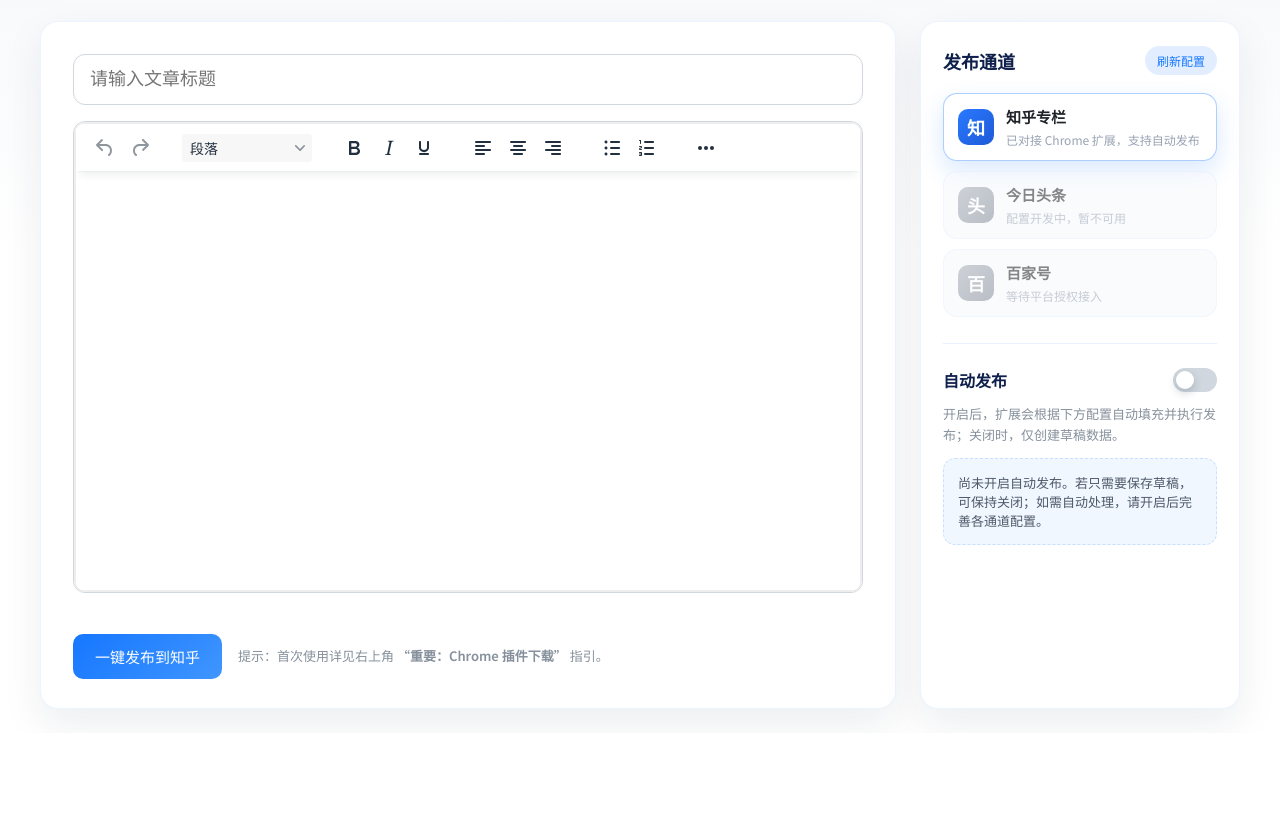
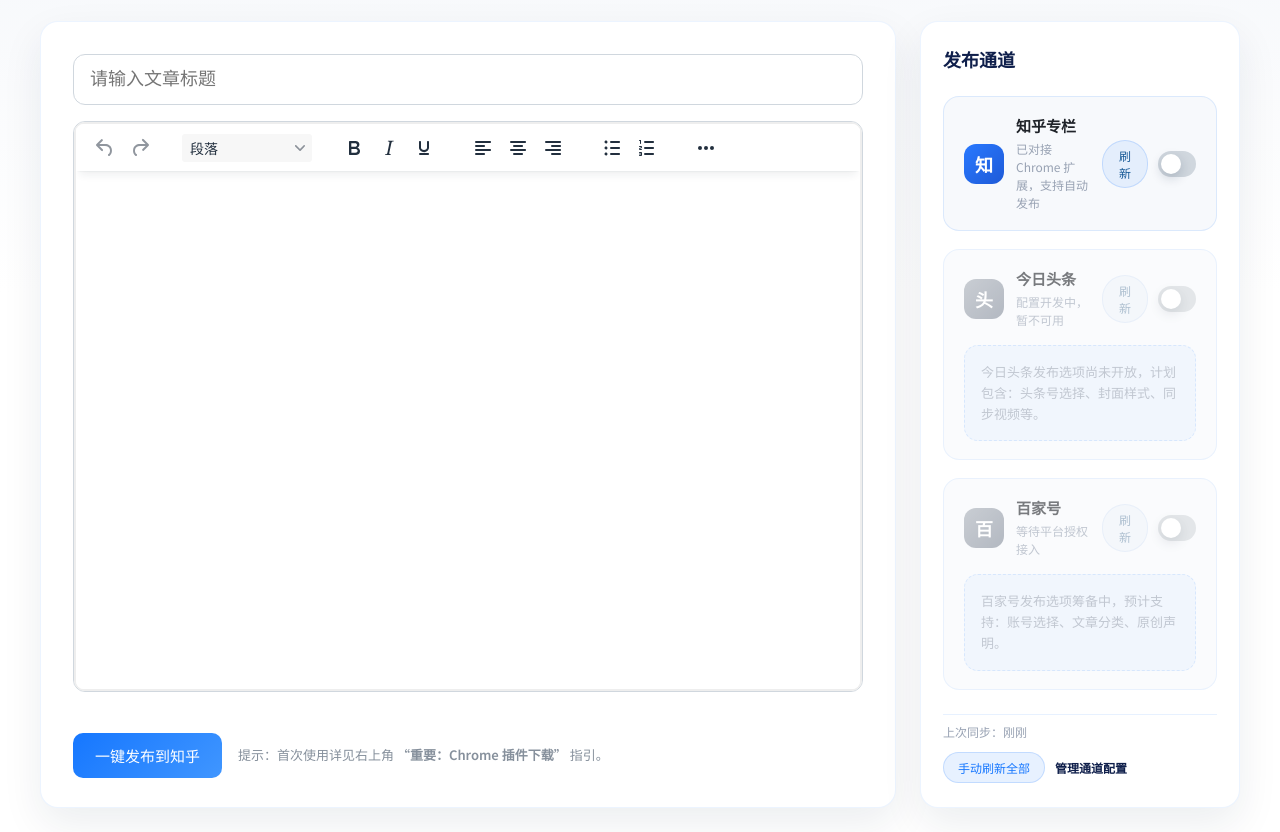
Before and after one commit to xiaohuAI319/aifa-publisher, a browser extension: page editor/index.html in a window 1280 px wide. Shown: the part 67-899 px from the top of the page. Before the commit the page ends 800 px from the top, so only its background shows below. Drawn offline with Linux system fonts and the light colour scheme.

Commit message:
feature: redesign channel sidebar cards and interactions

```diff
--- a/editor/index.html
+++ b/editor/index.html
@@ -159,12 +159,14 @@
     }
     .publish-sidebar {
       padding: 24px 22px;
-      gap: 18px;
+      display: flex;
+      flex-direction: column;
+      gap: 24px;
       position: relative;
     }
     .sidebar-header {
       display: flex;
-      align-items: center;
+      align-items: flex-start;
       justify-content: space-between;
       gap: 12px;
     }
@@ -174,59 +176,61 @@
       font-weight: 600;
       color: #0f1f4b;
     }
-    .sidebar-header button {
-      border: none;
-      background: rgba(22, 119, 255, 0.12);
-      color: #1677ff;
-      border-radius: 999px;
-      padding: 6px 12px;
-      font-size: 12px;
-      cursor: pointer;
-      display: inline-flex;
-      align-items: center;
-      gap: 4px;
-    }
-    .sidebar-header button:hover {
-      background: rgba(22, 119, 255, 0.2);
-    }
     .channel-list {
       list-style: none;
       padding: 0;
       margin: 0;
       display: flex;
       flex-direction: column;
-      gap: 10px;
+      gap: 18px;
     }
-    .channel-item {
+    .channel-card {
+      display: flex;
+      flex-direction: column;
+      gap: 16px;
+      padding: 18px 20px;
+      border-radius: 16px;
+      border: 1px solid rgba(22, 119, 255, 0.12);
+      background: #f7f9fc;
+      transition: border-color 0.2s ease, background 0.2s ease, box-shadow 0.2s ease;
+    }
+    .channel-card.is-expanded {
+      border-color: rgba(22, 119, 255, 0.32);
+      background: #ffffff;
+      box-shadow: 0 14px 32px rgba(22, 119, 255, 0.12);
+    }
+    .channel-card[data-disabled="true"] {
+      opacity: 0.6;
+      cursor: not-allowed;
+    }
+    .channel-card[data-disabled="true"] .channel-toggle,
+    .channel-card[data-disabled="true"] .channel-refresh {
+      pointer-events: none;
+      filter: grayscale(0.3);
+    }
+    .channel-card__header {
+      display: flex;
+      align-items: center;
+      justify-content: space-between;
+      gap: 12px;
+    }
+    .channel-card__info {
       display: flex;
       align-items: center;
       gap: 12px;
-      padding: 12px 14px;
-      border-radius: 14px;
-      border: 1px solid rgba(22, 119, 255, 0.08);
-      background: #f7f9fc;
-      cursor: pointer;
-      transition: border-color 0.2s ease, box-shadow 0.2s ease;
-    }
-    .channel-item.is-active {
-      border-color: rgba(22, 119, 255, 0.35);
-      box-shadow: 0 10px 24px rgba(22, 119, 255, 0.16);
-      background: #ffffff;
-    }
-    .channel-item.is-disabled {
-      cursor: not-allowed;
-      opacity: 0.55;
+      min-width: 0;
     }
     .channel-icon {
-      width: 36px;
-      height: 36px;
-      border-radius: 10px;
+      width: 40px;
+      height: 40px;
+      border-radius: 12px;
       display: inline-flex;
       align-items: center;
       justify-content: center;
       font-size: 18px;
       font-weight: 600;
       color: #ffffff;
+      flex-shrink: 0;
     }
     .channel-icon--zhihu { background: linear-gradient(135deg, #2979ff, #1e5ad7); }
     .channel-icon--placeholder { background: linear-gradient(135deg, #a6adb7, #818a99); }
@@ -234,6 +238,7 @@
       display: flex;
       flex-direction: column;
       gap: 4px;
+      min-width: 0;
     }
     .channel-name {
       font-size: 15px;
@@ -243,117 +248,93 @@
     .channel-desc {
       font-size: 12px;
       color: #98a2b3;
+      line-height: 1.5;
     }
-    .sidebar-divider {
-      height: 1px;
-      margin: 8px 0 6px;
-      background: rgba(22, 119, 255, 0.1);
-    }
-    .auto-publish-section {
-      display: flex;
-      flex-direction: column;
-      gap: 12px;
-    }
-    .section-header {
+    .channel-card__actions {
       display: flex;
       align-items: center;
-      justify-content: space-between;
-      gap: 12px;
+      gap: 10px;
     }
-    .section-header h3 {
-      margin: 0;
-      font-size: 16px;
-      font-weight: 600;
+    .channel-refresh {
+      border: 1px solid rgba(22, 119, 255, 0.18);
+      background: rgba(22, 119, 255, 0.08);
+      color: #165996;
+      border-radius: 999px;
+      padding: 6px 12px;
+      font-size: 12px;
+      font-weight: 500;
+      cursor: pointer;
+      display: inline-flex;
+      align-items: center;
+      gap: 6px;
+      transition: background 0.2s ease, color 0.2s ease, border-color 0.2s ease;
+    }
+    .channel-refresh:hover:not([disabled]) {
+      background: rgba(22, 119, 255, 0.16);
+      border-color: rgba(22, 119, 255, 0.35);
       color: #0f1f4b;
     }
-    .section-description {
-      margin: 0;
-      font-size: 13px;
-      color: #86909c;
-      line-height: 1.6;
+    .channel-refresh[disabled] {
+      opacity: 0.6;
+      cursor: wait;
     }
-    .switch {
+    .channel-toggle {
       position: relative;
       display: inline-flex;
-      width: 44px;
-      height: 24px;
+      width: 46px;
+      height: 26px;
     }
-    .switch input {
+    .channel-toggle input {
       opacity: 0;
       width: 0;
       height: 0;
     }
-    .slider {
+    .toggle-slider {
       position: absolute;
-      cursor: pointer;
       inset: 0;
       background: #d0d7de;
       border-radius: 999px;
       transition: background 0.2s ease;
+      cursor: pointer;
     }
-    .slider::before {
+    .toggle-slider::before {
       content: '';
       position: absolute;
-      height: 18px;
-      width: 18px;
+      height: 20px;
+      width: 20px;
       left: 3px;
       top: 3px;
       background: #ffffff;
       border-radius: 50%;
       transition: transform 0.2s ease;
-      box-shadow: 0 4px 10px rgba(15, 37, 64, 0.2);
+      box-shadow: 0 4px 12px rgba(15, 37, 64, 0.2);
     }
-    .switch input:checked + .slider {
+    .channel-toggle input:checked + .toggle-slider {
       background: linear-gradient(135deg, #1677ff, #4096ff);
     }
-    .switch input:checked + .slider::before {
+    .channel-toggle input:checked + .toggle-slider::before {
       transform: translateX(20px);
     }
-    .auto-publish-placeholder,
-    .auto-publish-body {
-      border: 1px dashed rgba(22, 119, 255, 0.18);
-      border-radius: 12px;
-      padding: 14px;
-      font-size: 13px;
-      color: #4e5969;
-      background: rgba(22, 119, 255, 0.06);
-    }
-    .auto-publish-body {
-      display: flex;
-      flex-direction: column;
-      gap: 16px;
-    }
-    .auto-publish-body[hidden] { display: none; }
-    .auto-publish-placeholder[hidden] { display: none; }
-    .channel-config {
-      border: 1px solid rgba(22, 119, 255, 0.12);
-      border-radius: 12px;
-      padding: 14px;
+    .channel-body {
+      border: 1px solid rgba(22, 119, 255, 0.14);
+      border-radius: 14px;
+      padding: 16px;
       background: #ffffff;
       display: flex;
       flex-direction: column;
-      gap: 12px;
+      gap: 14px;
     }
-    .channel-config[hidden] { display: none; }
-    .channel-config header {
-      display: flex;
-      align-items: center;
-      justify-content: space-between;
-      gap: 12px;
+    .channel-body[hidden] {
+      display: none;
     }
-    .channel-config header h4 {
-      margin: 0;
-      font-size: 15px;
-      font-weight: 600;
-      color: #1f2329;
-    }
-    .channel-config header span {
-      font-size: 12px;
-      color: #52c41a;
-      background: rgba(82, 196, 26, 0.15);
-      border-radius: 999px;
-      padding: 2px 8px;
-      font-weight: 600;
+    .channel-placeholder {
+      border: 1px dashed rgba(22, 119, 255, 0.2);
+      border-radius: 14px;
+      padding: 16px;
+      background: rgba(22, 119, 255, 0.06);
+      color: #98a2b3;
+      font-size: 13px;
+      line-height: 1.6;
     }
     .config-field {
       display: flex;
@@ -385,11 +366,46 @@
       border-color: rgba(22, 119, 255, 0.5);
       box-shadow: 0 0 0 4px rgba(22, 119, 255, 0.16);
     }
-    .channel-config--placeholder {
-      border-style: dashed;
+    .sidebar-footer {
+      margin-top: auto;
+      display: flex;
+      flex-direction: column;
+      gap: 12px;
+      padding-top: 8px;
+      border-top: 1px solid rgba(22, 119, 255, 0.1);
+    }
+    .sidebar-meta {
+      font-size: 12px;
       color: #98a2b3;
-      font-size: 13px;
-      line-height: 1.6;
+    }
+    .sidebar-footer-actions {
+      display: flex;
+      flex-wrap: wrap;
+      gap: 10px;
+      align-items: center;
+    }
+    .sidebar-footer-actions button {
+      border: 1px solid rgba(22, 119, 255, 0.18);
+      background: rgba(22, 119, 255, 0.1);
+      color: #1677ff;
+      border-radius: 999px;
+      padding: 6px 14px;
+      font-size: 12px;
+      cursor: pointer;
+      transition: background 0.2s ease, border-color 0.2s ease;
+    }
+    .sidebar-footer-actions button:hover {
+      background: rgba(22, 119, 255, 0.16);
+      border-color: rgba(22, 119, 255, 0.35);
+    }
+    .sidebar-footer-actions a {
+      font-size: 12px;
+      color: #0f1f4b;
+      text-decoration: none;
+      font-weight: 600;
+    }
+    .sidebar-footer-actions a:hover {
+      text-decoration: underline;
     }
     @media (max-width: 1024px) {
       .workspace {
@@ -432,54 +448,26 @@
       <aside class="panel publish-sidebar">
         <div class="sidebar-header">
           <h2>发布通道</h2>
-          <button type="button" id="refreshChannels">
-            <span>刷新配置</span>
-          </button>
         </div>
         <ul class="channel-list" id="channelList">
-          <li class="channel-item is-active" data-channel="zhihu">
+          <li class="channel-card" data-channel="zhihu">
+            <div class="channel-card__header">
+              <div class="channel-card__info">
                 <div class="channel-icon channel-icon--zhihu">知</div>
                 <div class="channel-meta">
                   <span class="channel-name">知乎专栏</span>
                   <span class="channel-desc">已对接 Chrome 扩展，支持自动发布</span>
                 </div>
-          </li>
-          <li class="channel-item is-disabled" data-channel="toutiao" data-disabled="true">
-            <div class="channel-icon channel-icon--placeholder">头</div>
-            <div class="channel-meta">
-              <span class="channel-name">今日头条</span>
-              <span class="channel-desc">配置开发中，暂不可用</span>
               </div>
-          </li>
-          <li class="channel-item is-disabled" data-channel="baijia" data-disabled="true">
-            <div class="channel-icon channel-icon--placeholder">百</div>
-            <div class="channel-meta">
-              <span class="channel-name">百家号</span>
-              <span class="channel-desc">等待平台授权接入</span>
-            </div>
-          </li>
-        </ul>
-        <div class="sidebar-divider"></div>
-        <section class="auto-publish-section">
-          <div class="section-header">
-            <h3>自动发布</h3>
-            <label class="switch">
-              <input type="checkbox" id="autoPublish" />
-              <span class="slider"></span>
+              <div class="channel-card__actions">
+                <button type="button" class="channel-refresh" data-channel="zhihu">刷新</button>
+                <label class="channel-toggle">
+                  <input type="checkbox" class="channel-toggle-input" data-channel="zhihu" />
+                  <span class="toggle-slider"></span>
                 </label>
               </div>
-          <p class="section-description">
-            开启后，扩展会根据下方配置自动填充并执行发布；关闭时，仅创建草稿数据。
-          </p>
-          <div class="auto-publish-placeholder" id="autoPublishPlaceholder">
-            尚未开启自动发布。若只需要保存草稿，可保持关闭；如需自动处理，请开启后完善各通道配置。
             </div>
-          <div class="auto-publish-body" id="autoPublishBody" hidden>
-            <div class="channel-config" data-channel="zhihu">
-              <header>
-                <h4>知乎专栏</h4>
-                <span>已启用</span>
-              </header>
+            <div class="channel-body" data-channel="zhihu" hidden>
               <div class="config-field">
                 <label for="zhihuAccountSelect">发布账号</label>
                 <select id="zhihuAccountSelect">
@@ -496,14 +484,57 @@
                 <input id="zhihuTags" placeholder="例如：AI写作, 发布助手" />
               </div>
             </div>
-            <div class="channel-config channel-config--placeholder" data-channel="toutiao" hidden>
+          </li>
+          <li class="channel-card" data-channel="toutiao" data-disabled="true">
+            <div class="channel-card__header">
+              <div class="channel-card__info">
+                <div class="channel-icon channel-icon--placeholder">头</div>
+                <div class="channel-meta">
+                  <span class="channel-name">今日头条</span>
+                  <span class="channel-desc">配置开发中，暂不可用</span>
+                </div>
+              </div>
+              <div class="channel-card__actions">
+                <button type="button" class="channel-refresh" data-channel="toutiao" disabled>刷新</button>
+                <label class="channel-toggle">
+                  <input type="checkbox" class="channel-toggle-input" data-channel="toutiao" disabled />
+                  <span class="toggle-slider"></span>
+                </label>
+              </div>
+            </div>
+            <div class="channel-placeholder">
               今日头条发布选项尚未开放，计划包含：头条号选择、封面样式、同步视频等。
             </div>
-            <div class="channel-config channel-config--placeholder" data-channel="baijia" hidden>
+          </li>
+          <li class="channel-card" data-channel="baijia" data-disabled="true">
+            <div class="channel-card__header">
+              <div class="channel-card__info">
+                <div class="channel-icon channel-icon--placeholder">百</div>
+                <div class="channel-meta">
+                  <span class="channel-name">百家号</span>
+                  <span class="channel-desc">等待平台授权接入</span>
+                </div>
+              </div>
+              <div class="channel-card__actions">
+                <button type="button" class="channel-refresh" data-channel="baijia" disabled>刷新</button>
+                <label class="channel-toggle">
+                  <input type="checkbox" class="channel-toggle-input" data-channel="baijia" disabled />
+                  <span class="toggle-slider"></span>
+                </label>
+              </div>
+            </div>
+            <div class="channel-placeholder">
               百家号发布选项筹备中，预计支持：账号选择、文章分类、原创声明。
             </div>
+          </li>
+        </ul>
+        <div class="sidebar-footer">
+          <div class="sidebar-meta" id="sidebarMeta">上次同步：--</div>
+          <div class="sidebar-footer-actions">
+            <button type="button" id="refreshAllChannels">手动刷新全部</button>
+            <a href="https://supabase.com/dashboard" target="_blank" rel="noopener noreferrer">管理通道配置</a>
           </div>
-        </section>
+        </div>
       </aside>
     </div>
   </div>
@@ -671,54 +702,69 @@
     });
 
     // --- Sidebar UI interactions ---
-    const channelItems = Array.from(document.querySelectorAll('.channel-item'));
-    const channelConfigs = Array.from(document.querySelectorAll('.channel-config'));
-    const autoPublishToggle = document.getElementById('autoPublish');
-    const autoPublishBody = document.getElementById('autoPublishBody');
-    const autoPublishPlaceholder = document.getElementById('autoPublishPlaceholder');
+    const channelCards = Array.from(document.querySelectorAll('.channel-card'));
+    const channelToggleInputs = Array.from(document.querySelectorAll('.channel-toggle-input'));
+    const channelBodies = Array.from(document.querySelectorAll('.channel-body'));
+    const refreshButtons = Array.from(document.querySelectorAll('.channel-refresh'));
+    const refreshAllButton = document.getElementById('refreshAllChannels');
+    const sidebarMeta = document.getElementById('sidebarMeta');
 
-    function setActiveChannel(channelId) {
-      channelItems.forEach((item) => {
-        const isActive = item.dataset.channel === channelId;
-        item.classList.toggle('is-active', isActive);
-      });
-      channelConfigs.forEach((config) => {
-        const isMatch = config.dataset.channel === channelId;
-        const isPlaceholder = config.classList.contains('channel-config--placeholder');
-        if (isMatch) {
-          config.removeAttribute('hidden');
-        } else if (isPlaceholder) {
-          config.setAttribute('hidden', '');
+    function setChannelExpanded(channelId, expanded) {
+      const card = channelCards.find((item) => item.dataset.channel === channelId);
+      if (!card) return;
+      card.classList.toggle('is-expanded', expanded);
+      const body = channelBodies.find((section) => section.dataset.channel === channelId);
+      if (!body) return;
+      if (expanded) {
+        body.removeAttribute('hidden');
       } else {
-          config.setAttribute('hidden', '');
+        body.setAttribute('hidden', '');
       }
-      });
     }
 
-    channelItems.forEach((item) => {
-      if (item.dataset.disabled === 'true') return;
-      item.addEventListener('click', () => {
-        const channelId = item.dataset.channel;
-        setActiveChannel(channelId);
+    channelToggleInputs.forEach((input) => {
+      input.addEventListener('change', () => {
+        const channelId = input.dataset.channel;
+        setChannelExpanded(channelId, input.checked);
       });
     });
 
-    function syncAutoPublishPanel() {
-      const enabled = autoPublishToggle.checked;
-      if (enabled) {
-        autoPublishBody.removeAttribute('hidden');
-        autoPublishPlaceholder.setAttribute('hidden', '');
-      } else {
-        autoPublishBody.setAttribute('hidden', '');
-        autoPublishPlaceholder.removeAttribute('hidden');
-      }
+    refreshButtons.forEach((button) => {
+      button.addEventListener('click', () => {
+        const channelId = button.dataset.channel;
+        if (!channelId) return;
+        simulateChannelRefresh(button, channelId);
+      });
+    });
+
+    refreshAllButton?.addEventListener('click', () => {
+      const actionableButtons = refreshButtons.filter((button) => !button.disabled);
+      actionableButtons.forEach((button, index) => {
+        setTimeout(() => {
+          simulateChannelRefresh(button, button.dataset.channel);
+        }, index * 200);
+      });
+    });
+
+    function simulateChannelRefresh(button, channelId) {
+      const originalText = button.textContent;
+      button.disabled = true;
+      button.textContent = '刷新中...';
+      button.setAttribute('aria-busy', 'true');
+
+      setTimeout(() => {
+        button.disabled = false;
+        button.textContent = originalText;
+        button.removeAttribute('aria-busy');
+        sidebarMeta.textContent = `上次同步：${new Date().toLocaleTimeString()}`;
+      }, 1200);
     }
 
-    autoPublishToggle.addEventListener('change', syncAutoPublishPanel);
+    function initializeSidebarState() {
+      sidebarMeta.textContent = '上次同步：刚刚';
+    }
 
-    // 初始化状态
-    setActiveChannel('zhihu');
-    syncAutoPublishPanel();
+    initializeSidebarState();
   </script>
 </body>
 </html>
```
Also changed, not shown: todo_list.json (+21 -1 lines). Lines whose indentation alone changed are shown as unchanged.
